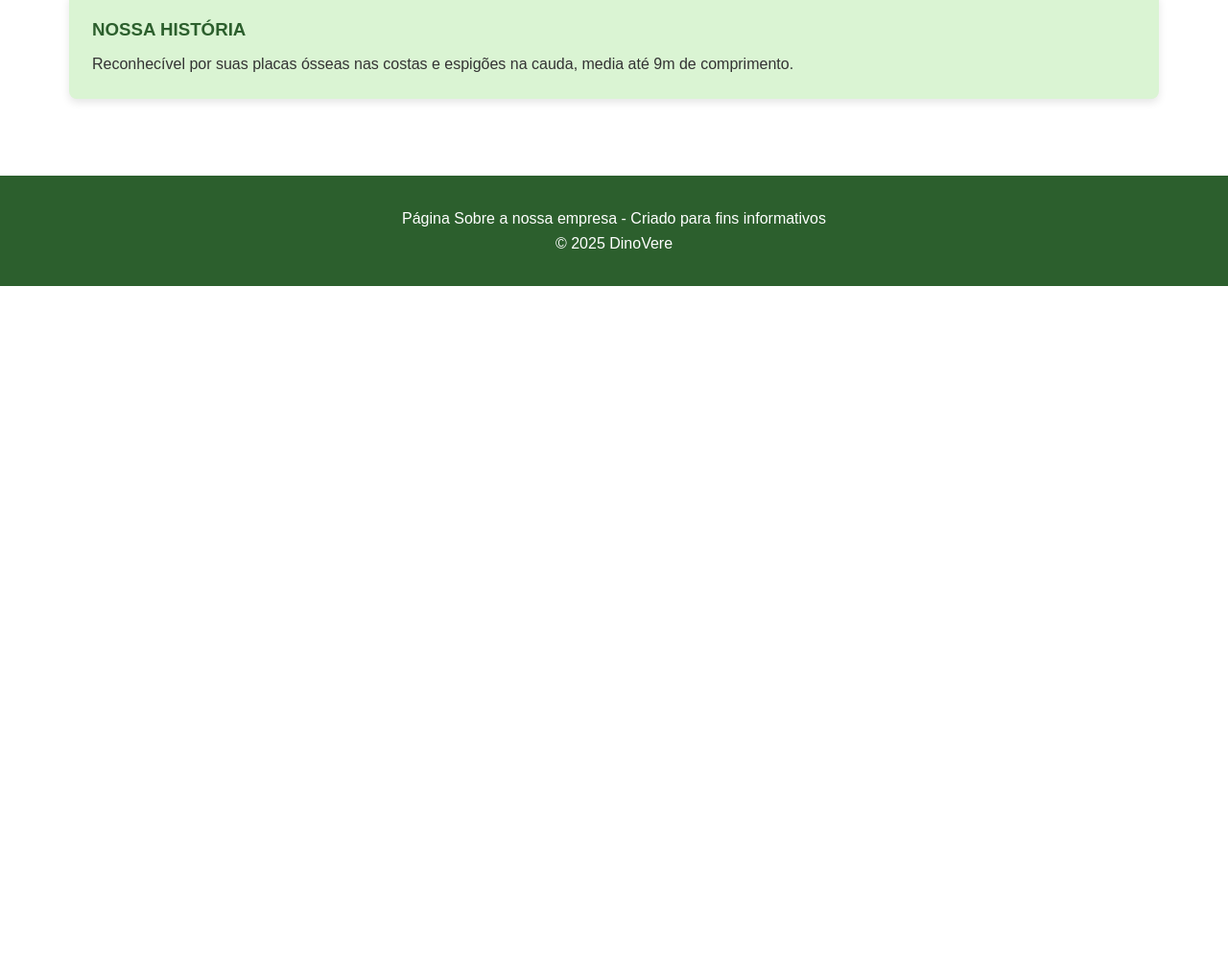
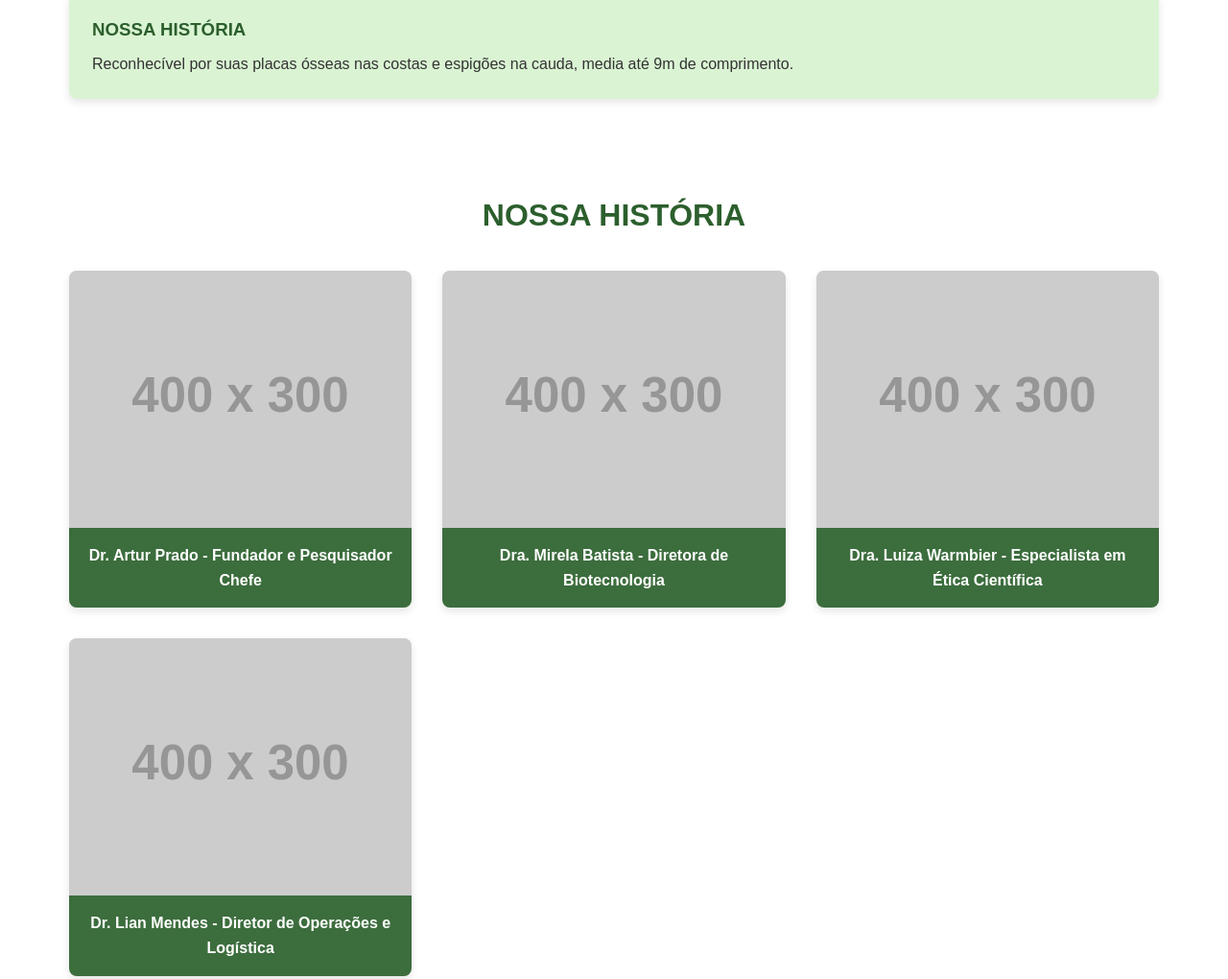
Before and after one commit to Dionizur/Dissonauro, a plain HTML site: page pages/sobre.html in a window 1280 px wide. Shown: the part 1067-2087 px from the top of the page at 96% size. Before the commit the page ends 1365 px from the top, so only its background shows below. Drawn offline with Linux system fonts and the light colour scheme; placeholder pictures from the web are drawn by us.

Commit message:
coloquei uns cards para por a imagem de cada um velho e um textinho falando sobre a profissao

```diff
--- a/pages/sobre.css
+++ b/pages/sobre.css
@@ -235,3 +235,90 @@ footer {
         right: auto;
     }
 }
+
+
+
+
+.hero-bg {
+           background: linear-gradient(135deg, #667eea 0%, #764ba2 100%);
+       }
+       .section-bg {
+           background: linear-gradient(to bottom, #f8fafc 0%, #e2e8f0 100%);
+       }
+       .card-hover {
+           transition: transform 0.3s ease, box-shadow 0.3s ease;
+       }
+       .card-hover:hover {
+           transform: translateY(-10px);
+           box-shadow: 0 10px 25px rgba(0,0,0,0.1);
+       }
+       .fade-in-section {
+           opacity: 0;
+           transform: translateY(20px);
+           transition: opacity 0.6s ease, transform 0.6s ease;
+       }
+       .fade-in-section.animate {
+           opacity: 1;
+           transform: translateY(0);
+  }
+       .typewriter {
+           overflow: hidden;
+           border-right: 0.15em solid #667eea;
+           white-space: nowrap;
+           margin: 0 auto;
+           letter-spacing: 0.15em;
+           animation: typing 3.5s steps(40, end), blink-caret 0.75s step-end infinite;
+       }
+       @keyframes typing {
+           from { width: 0; }
+           to { width: 100%; }
+       }
+       @keyframes blink-caret {
+           from, to { border-color: transparent; }
+           50% { border-color: #667eea; }
+       }
+
+
+
+         /* Estilos adicionais para os cards de imagem */
+         .image-card {
+            display: flex;
+            flex-direction: column;
+            height: 100%;
+        }
+
+        .image-container {
+            flex: 1;
+            overflow: hidden;
+            display: flex;
+            align-items: center;
+            justify-content: center;
+        }
+
+        .image-container img {
+            width: 100%;
+            height: 100%;
+            object-fit: cover;
+            transition: transform 0.3s ease;
+        }
+
+        .image-card:hover .image-container img {
+            transform: scale(1.05);
+        }
+
+        .image-caption {
+            padding: 1rem;
+            text-align: center;
+            background-color: rgba(44, 95, 45, 0.9);
+            color: white;
+        }
+
+        .image-caption p {
+            margin: 0;
+            font-weight: bold;
+        }
+
+        /* Ajuste do grid para múltiplos cards */
+        #historia .dino-grid {
+            grid-template-columns: repeat(auto-fit, minmax(300px, 1fr));
+        }
--- a/pages/sobre.html
+++ b/pages/sobre.html
@@ -35,6 +35,60 @@
         </div>
     </section>
 
+
+    <section id="historia">
+        <h2>NOSSA HISTÓRIA</h2>
+        <div class="dino-grid">
+            <!-- Card para Artur Prado -->
+            <div class="dino-card">
+                <div class="image-card">
+                    <div class="image-container">
+                        <img src="https://placehold.co/400x300/2c5f2d/white?text=Artur+Prado" alt="Dr. Artur Prado">
+                    </div>
+                    <div class="image-caption">
+                        <p>Dr. Artur Prado - Fundador e Pesquisador Chefe</p>
+                    </div>
+                </div>
+            </div>
+
+            <!-- Card para Mirela Batista -->
+            <div class="dino-card">
+                <div class="image-card">
+                    <div class="image-container">
+                        <img src="https://placehold.co/400x300/4e9c50/white?text=Mirela+Batista" alt="Dra. Mirela Batista">
+                    </div>
+                    <div class="image-caption">
+                        <p>Dra. Mirela Batista - Diretora de Biotecnologia</p>
+                    </div>
+                </div>
+            </div>
+
+            <!-- Card para Luiza Warmbier -->
+            <div class="dino-card">
+                <div class="image-card">
+                    <div class="image-container">
+                        <img src="https://placehold.co/400x300/2c5f2d/white?text=Luiza+Warmbier" alt="Dra. Luiza Warmbier">
+                    </div>
+                    <div class="image-caption">
+                        <p>Dra. Luiza Warmbier - Especialista em Ética Científica</p>
+                    </div>
+                </div>
+            </div>
+
+            <!-- NOVO CARD PARA LIAN MENDES -->
+            <div class="dino-card">
+                <div class="image-card">
+                    <div class="image-container">
+                        <img src="https://placehold.co/400x300/4e9c50/white?text=Lian+Mendes" alt="Dr. Lian Mendes">
+                    </div>
+                    <div class="image-caption">
+                        <p>Dr. Lian Mendes - Diretor de Operações e Logística</p>
+                    </div>
+                </div>
+            </div>
+        </div>
+    </section>
+
     <footer>
         <p>Página Sobre a nossa empresa - Criado para fins informativos</p>
         <p>© 2025 DinoVere</p>
```
